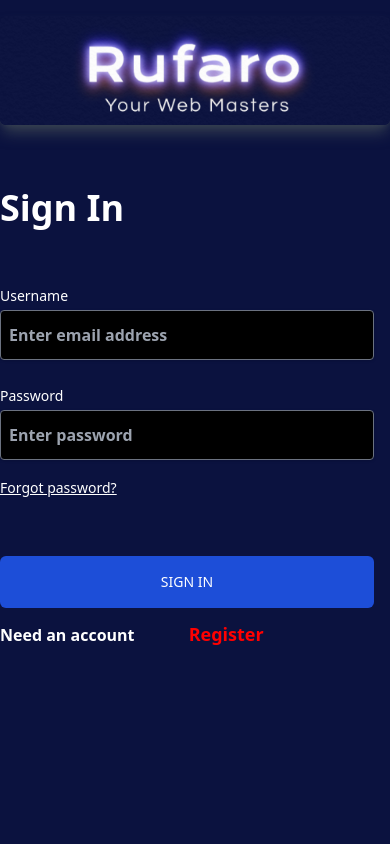
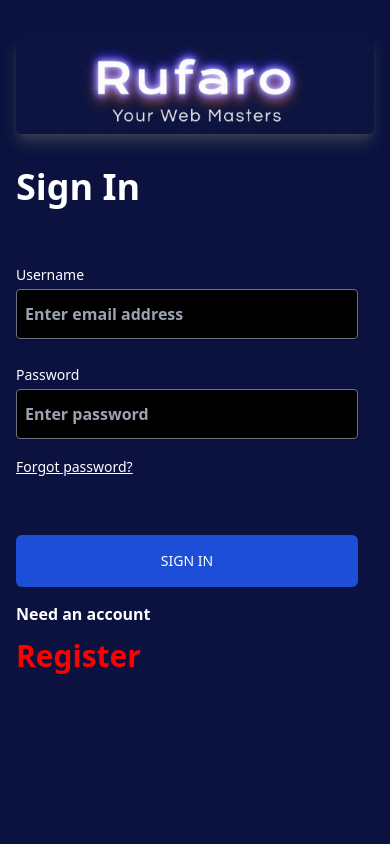
Before and after one commit to rufustech/rufustech, a React (Create React App) app: page /login in a window 390 px wide. Shown: the top 844 px of the page. Built offline with nearby package versions, Linux system fonts and the light colour scheme; grey boxes are pictures that could not be loaded.

Commit message:
Trailing slashes

```diff
--- a/src/App.js
+++ b/src/App.js
@@ -1,7 +1,7 @@
-import { BrowserRouter, Route, Routes, useLocation } from 'react-router-dom';
+import { BrowserRouter, Route, Routes, useLocation, useNavigate } from 'react-router-dom';
 import './App.css';
 import Home from './pages/Home';
-import Blog from './pages/Blog'
+import Blog from './pages/Blog';
 import Header from './components/Header';
 import Footer from './components/Footer';
 import Contact from './pages/Contact';
@@ -11,16 +11,22 @@
   return (
     <BrowserRouter>
       <AppContent />
-      <Footer /> {/* Render Footer outside of AppContent */}
     </BrowserRouter>
   );
 }
 
 function AppContent() {
   const location = useLocation();
+  const navigate = useNavigate();
 
   // Check if the current location is the login page
   const isLoginPage = location.pathname === '/login';
+
+  // Redirect to URL without trailing slash
+  if (location.pathname !== '/' && location.pathname.endsWith('/')) {
+    navigate(location.pathname.slice(0, -1));
+    return null; // Prevent rendering until redirection completes
+  }
 
   // Render header conditionally
   const renderHeader = () => {
@@ -28,6 +34,14 @@
       return null; // Omit header from login page
     }
     return <Header />;
+  };
+
+  // Render footer conditionally
+  const renderFooter = () => {
+    if (isLoginPage) {
+      return null; // Omit footer from login page
+    }
+    return <Footer />;
   };
 
   return (
@@ -39,6 +53,7 @@
         <Route path="/login" element={<Login />} />
         <Route path="/contact" element={<Contact />} />
       </Routes>
+      {renderFooter()}
     </div>
   );
 }
--- a/src/pages/Login.js
+++ b/src/pages/Login.js
@@ -7,7 +7,7 @@
     <div>
       <div className='grid grid-cols-12'>
         <div className="col-span-12 md:col-span-4 text-white font-sans font-bold bg-[#0B123F] min-h-screen md:pl-0">
-          <div className="grid grid-rows-6 grid-flow-col min-h-screen items-center justify-items-start">
+          <div className="grid grid-rows-6 grid-flow-col min-h-screen items-center justify-items-start p-4">
             {/* Hide the image on tablets and smaller screens */}
             <a href='/' className=""><img className="rounded-md shadow-lg  shadow-gray-700" src={rufustech1} alt="" /></a>
             <div className="row-span-4 row-start-2 text-4xl">
@@ -43,8 +43,8 @@
                     SIGN IN
                 </button>
               </div>
-              <Link style={{fontSize: "18px", color: "Red" }} className='hover:no-underline text-md md:text-base' to="/signup">
-                <span style={{fontSize: "16px", color: "white", paddingRight: "50px" }} className="hover:no-underline hover:scale-110">Need an account </span> Register
+              <Link style={{fontSize: "30px", color: "Red" }} className='hover:no-underline text-md md:text-base' to="/signup">
+                <span style={{fontSize: "16px", color: "white", paddingRight: "110px" }} className="hover:no-underline hover:scale-110">Need an account </span> Register
               </Link>
             </div>
             {/* Text */}
```
